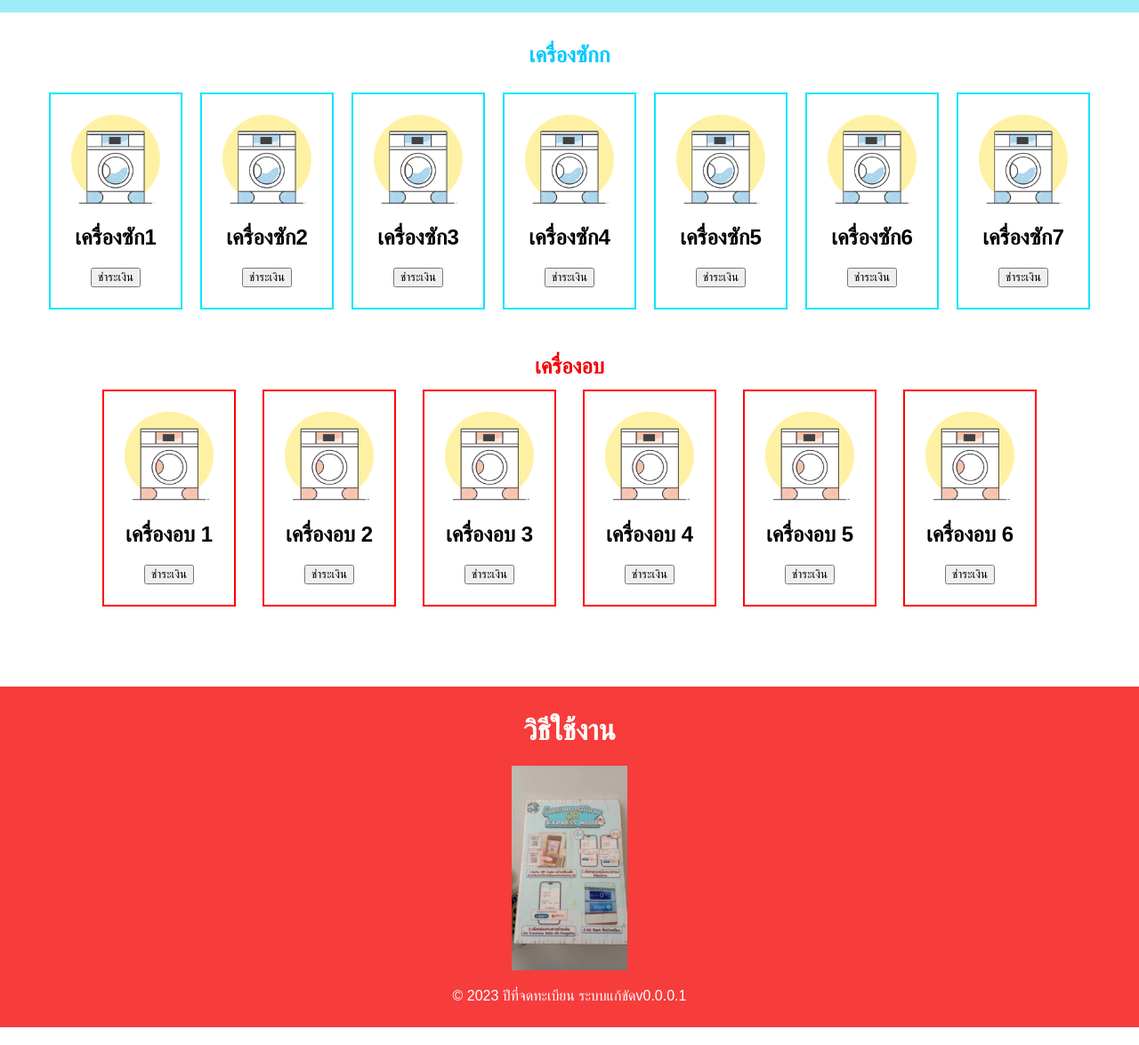
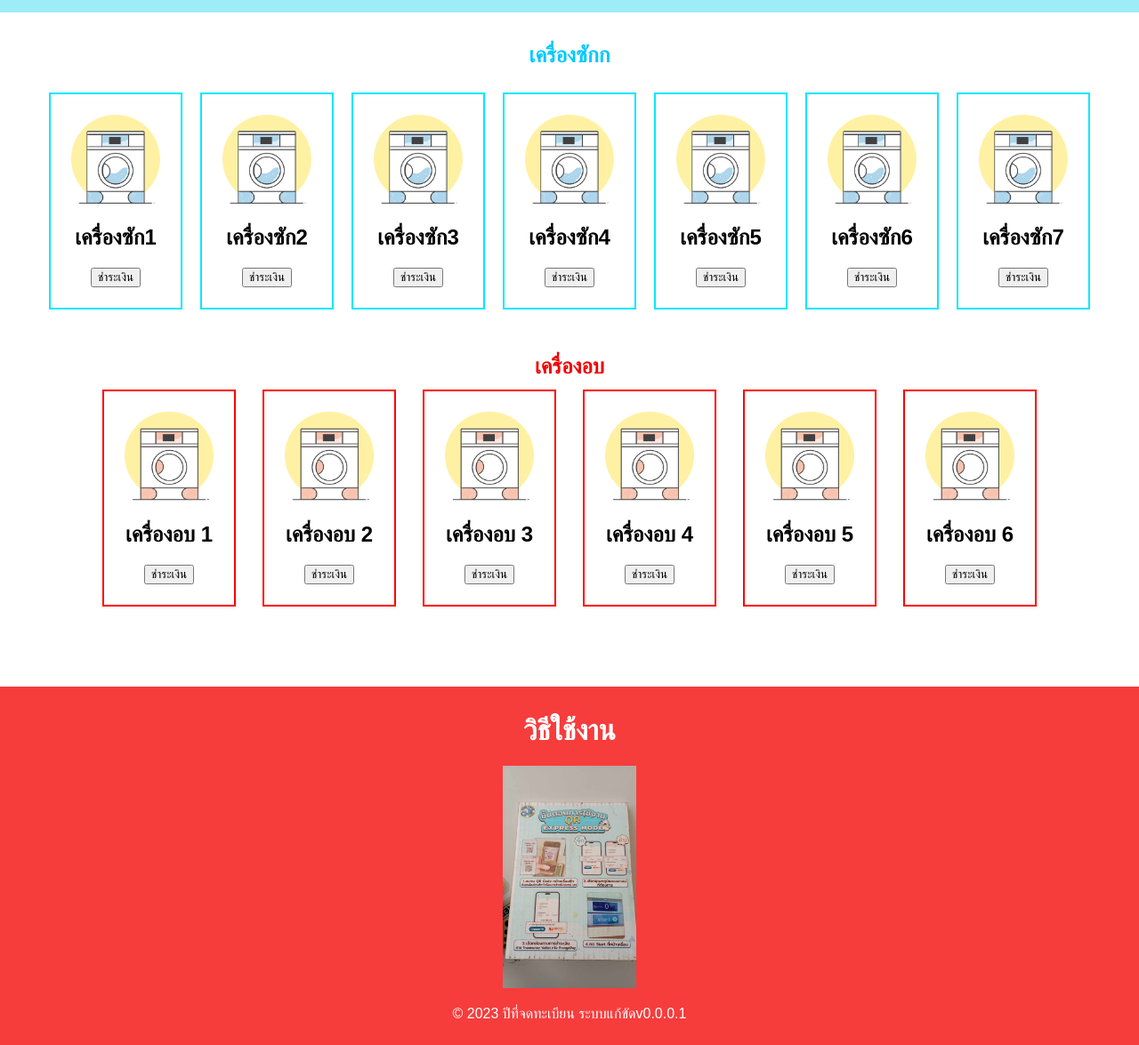
Before and after one commit to Suraphon65/codeclean_web, a plain HTML site: page index.html in a window 1280 px wide. Shown: the part 102-1277 px from the top of the page at 89% size. Drawn offline with Linux system fonts and the light colour scheme.

Commit message:
Update styles.css

```diff
--- a/styles.css
+++ b/styles.css
@@ -120,6 +120,6 @@
     transform: translateX(-50%);
   }
   .how{
-    width: 130px;
-    height: 230px;
+    width: 150px;
+    height: 250px;
   }
```
